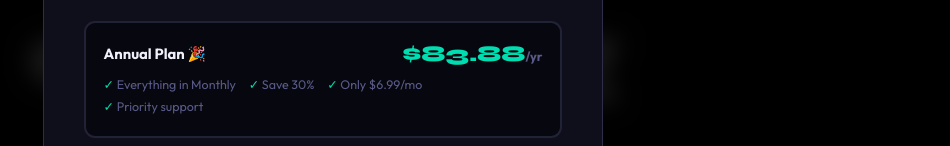
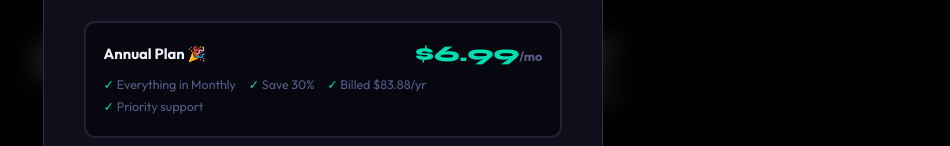
Before and after one commit to lmyang1985-cyber/creativecode-ai, a plain HTML site: page index.html.html in a window 1280 px wide. Both pictures are taken after a click on the button "Subscribe". Shown: the part 281-427 px from the top of the page, without its empty margins (317-1267 px from the left). Drawn offline with nearby package versions, Linux system fonts and the light colour scheme.

Commit message:
Update index.html.html

```diff
--- a/index.html.html
+++ b/index.html.html
@@ -548,9 +548,9 @@
     <div id="modalSub" style="display:none">
       <div class="splans">
         <div class="splan" onclick="selSP(1,this)">
-  <div class="splan-hdr"><div class="spn">Annual Plan 🎉</div><div class="spp">$83.88<span style="font-size:.8rem;color:var(--muted);font-family:'Outfit',sans-serif">/yr</span></div></div>
+  <div class="splan-hdr"><div class="spn">Annual Plan 🎉</div><div class="spp">$6.99<span style="font-size:.8rem;color:var(--muted);font-family:'Outfit',sans-serif">/mo</span></div></div>
   <div class="spfeats">
-    <span>Everything in Monthly</span><span>Save 30%</span><span>Only $6.99/mo</span><span>Priority support</span>
+    <span>Everything in Monthly</span><span>Save 30%</span><span>Billed $83.88/yr</span><span>Priority support</span>
   </div>
 </div>
         <div class="splan" onclick="selSP(1,this)">
```
